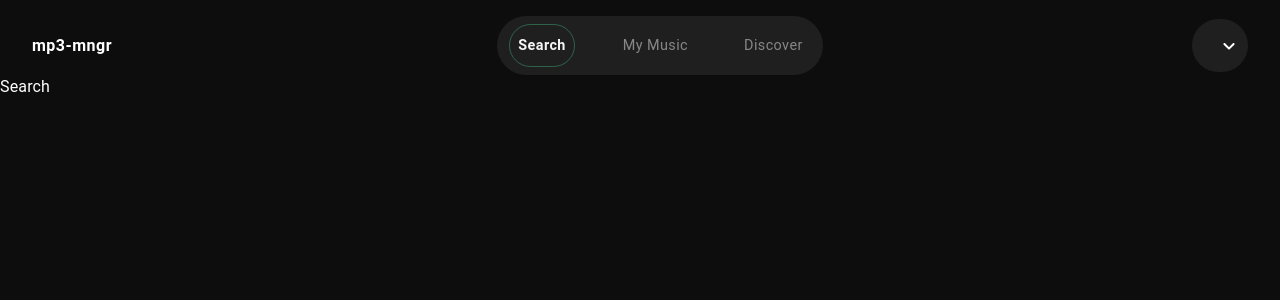
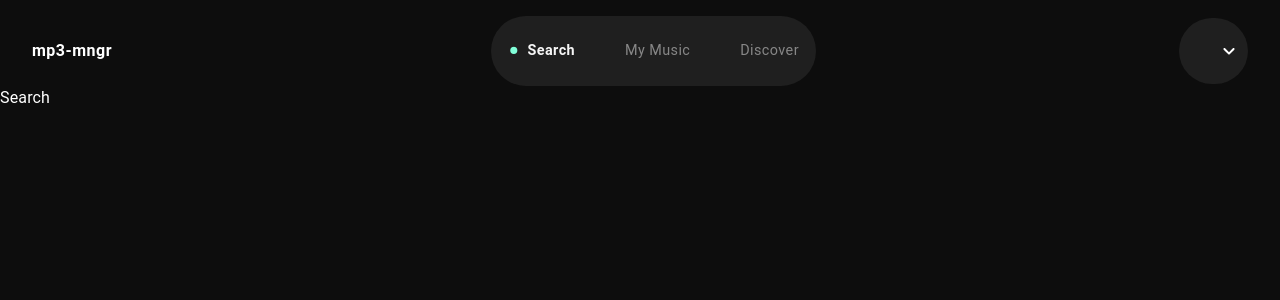
Before and after one commit to miguelroyo18/mp3-mngr, a React (Create React App) app: page / in a window 1280 px wide. Shown: the top 300 px of the page. Built offline with nearby package versions, Linux system fonts and the light colour scheme.

Commit message:
Add new design changes.

```diff
--- a/src/components/NavigationBar.tsx
+++ b/src/components/NavigationBar.tsx
@@ -94,19 +94,32 @@ export default function NavigationBar() {
                   selected={selectedPage === page.path}
                   onClick={() => handleButtonClick(page.path)}
                   size="small"
-                  color={selectedPage === page.path ? 'success' : 'primary'}
-                  variant={selectedPage === page.path ? 'outlined' : 'text'}
                   sx={{
                     borderRadius: '80px',
-                    padding: 1,
                     fontSize: '0.9rem',
                     fontWeight : selectedPage === page.path ? 'bold' : 'normal',
                     display: 'flex',
                     alignItems: 'center',
                     justifyContent: 'center',
                     textTransform: 'none',
+                    gap: 1,
                   }}
                 >
+                  {(() => {
+                    if (selectedPage === page.path) {
+                      return (
+                        <Typography
+                          color="primary"
+                          sx={{
+                            fontSize: '1.9rem',
+                            fontWeight: 'bold',
+                          }}
+                        >
+                          &bull;
+                        </Typography>
+                      )
+                    }
+                  })()}
                   {page.label}
                 </Button>
               ))}
@@ -128,11 +141,11 @@ export default function NavigationBar() {
             overflow: 'hidden',
             whiteSpace: 'nowrap',
             backgroundColor: '#1F1F1F',
-            padding: 1.5,
+            padding: 2.3,
           }}
           renderValue={(selected) => (
           <Box sx={{ display: 'flex', alignItems: 'center' }}>
-            <AudioFileRoundedIcon sx={{ marginRight: 2, ml:1 }} color="success" />
+            <AudioFileRoundedIcon sx={{ marginRight: 2, ml:1 }} color="primary" />
             {selected}
           </Box>
           )}
@@ -141,6 +154,7 @@ export default function NavigationBar() {
               sx: {
                 mt: 1,
                 color: '#878787',
+                bgcolor: '#1F1F1F',
                 borderRadius: 5,
                 '& .MuiMenu-list': {
                   paddingTop: 0,
@@ -156,7 +170,6 @@ export default function NavigationBar() {
                 },
                 '& .Mui-selected': {
                   color: '#F5F5F5',
-                  bgcolor: '#1F1F1F',
                 },
               },
             },
--- a/src/theme.js
+++ b/src/theme.js
@@ -12,8 +12,8 @@ const greenTheme = createTheme({
       secondary: '#B0B0B0',
     },
 
-    success: {
-      main: '#40A578',
+    primary: {
+      main: '#81FFD9',
       light: '#9DDE8B',
       dark: '#006769',
       contrastText: '#FFFFFF',
```
